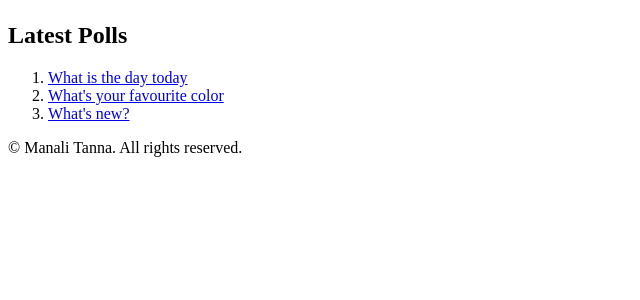
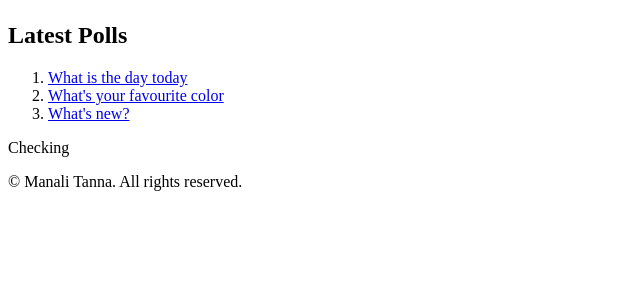
Before and after one commit to ManaliTanna/swe1-app, a Django app: page /polls/ in a window 1280 px wide. Shown: the part 58-358 px from the top of the page, without its empty margins (0-640 px from the left). Run offline with Django 4.2, Linux system fonts and the light colour scheme; data comes from the database, SQL or seed files in the repository.

Commit message:
Update index.html

```diff
--- a/polls/templates/polls/index.html
+++ b/polls/templates/polls/index.html
@@ -21,8 +21,10 @@
                         </li>
                     {% endfor %}
                 </ol>
+                <p> Checking </p>
             {% else %}
                 <p>No polls are available.</p>
+                <p> Checking </p>
             {% endif %}
         </section>
 
```
